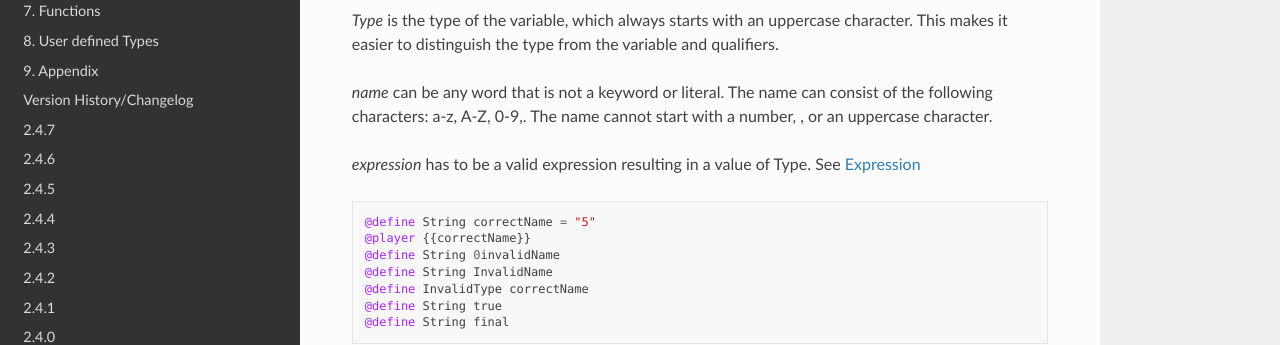
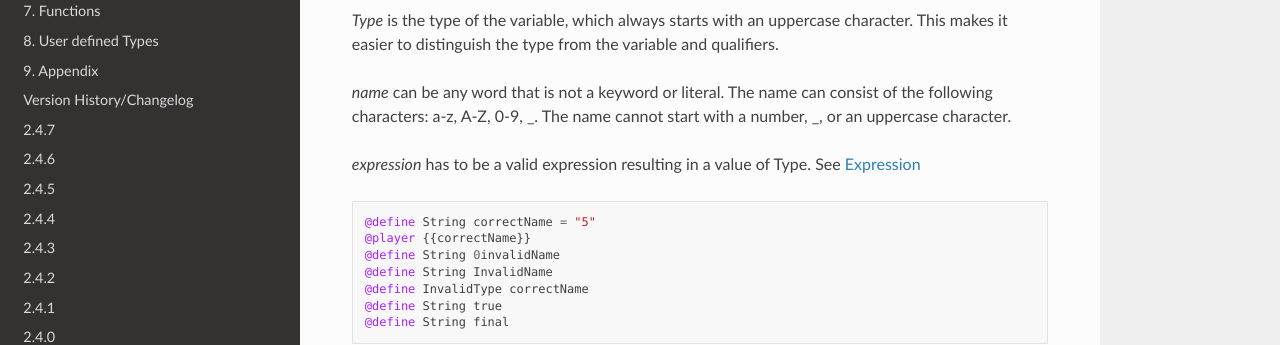
Before and after one commit to rebplane/msc, a Sphinx documentation site: the page built from docs/source/4_expressions/expressions_syntax.rst, in a window 1280 px wide and 900 px high, scrolled down 344 px. Shown: the part 175-520 px from the top of the window. Built offline with Sphinx 7.4.7 and the Read the Docs theme 2.0.0, drawn with Linux system fonts in a browser that asks for light colours.

```diff
--- a/docs/source/4_expressions/expressions_syntax.rst
+++ b/docs/source/4_expressions/expressions_syntax.rst
@@ -24,7 +24,7 @@ used on persistent variables, and therefore not in scripts.
 makes it easier to distinguish the type from the variable and qualifiers.
 
 *name* can be any word that is not a keyword or literal. The name can consist of the
-following characters: a-z, A-Z, 0-9,. The name cannot start with a number, , or an
+following characters: a-z, A-Z, 0-9, _. The name cannot start with a number, _, or an
 uppercase character.
 
 *expression* has to be a valid expression resulting in a value of Type. See :ref:`Expression <expressions_expression>`
```
